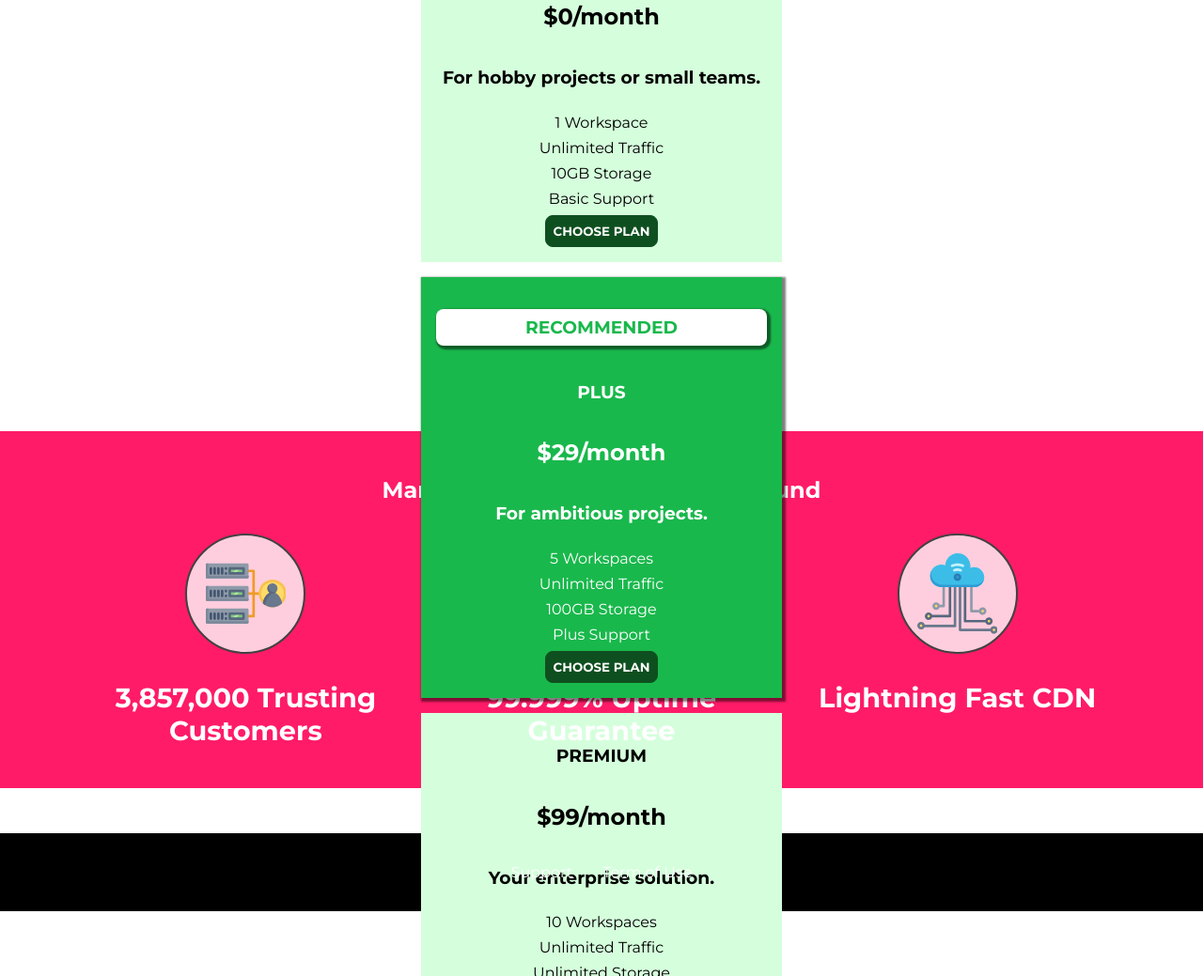
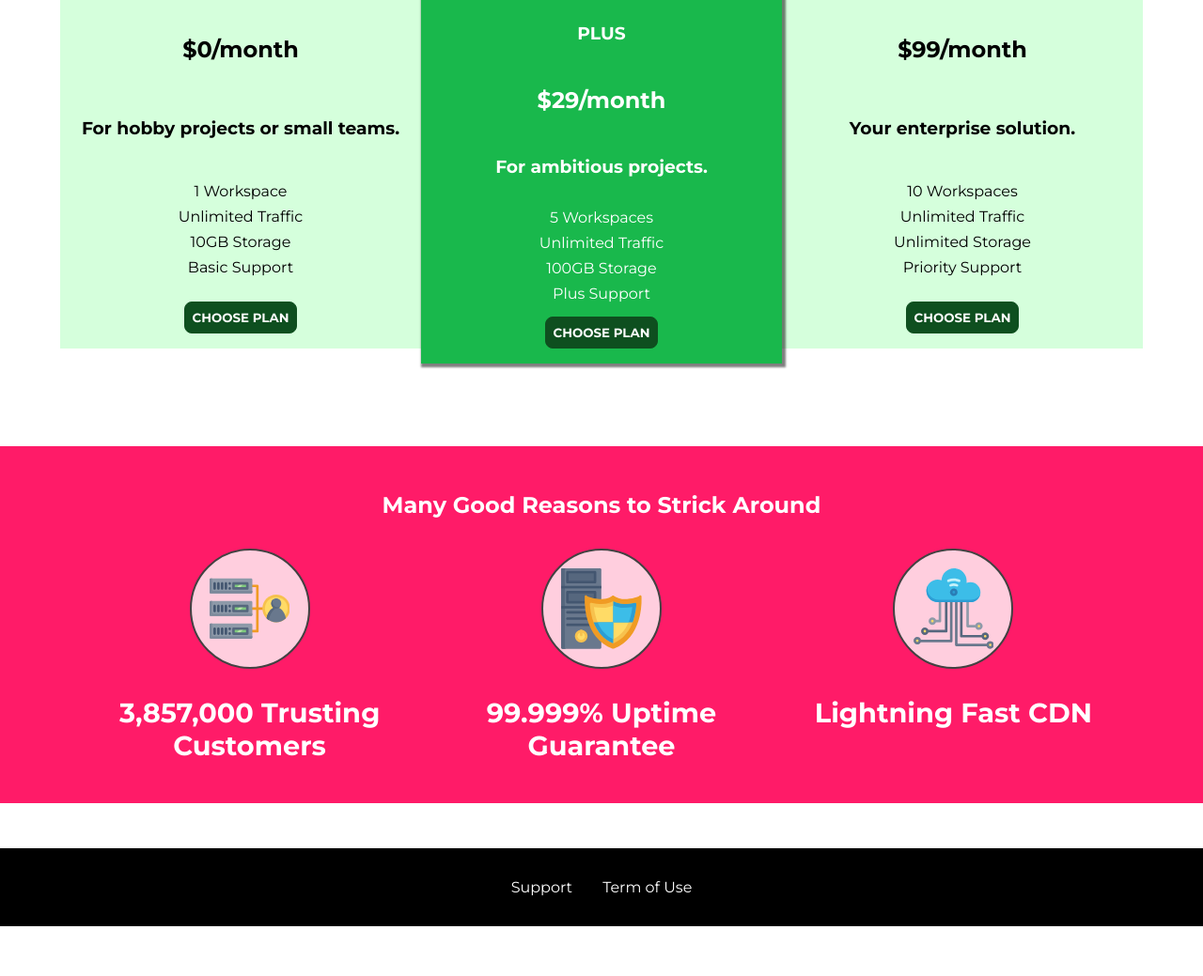
Before and after one commit to KonstantinKazmiruk/uHost, a plain HTML site: page index.html in a window 1280 px wide. Shown: the part 490-1529 px from the top of the page at 94% size. After the commit the page ends 1476 px from the top, so only its background shows below. Drawn offline with Linux system fonts and the light colour scheme.

Commit message:
added flex to customers page

```diff
--- a/main.css
+++ b/main.css
@@ -160,28 +160,31 @@ body {
         display: flex;
         justify-content: center;
         align-items: center;
-        flex-direction: column;
-        justify-content: space-between;
-        height: 30rem;
+
 }
     .plan{
-        display: flex;
-        flex-direction: column;
         width: 30%;
         min-width: 13rem;
         max-width: 25rem;
+        display: flex;
+        flex-direction: column;
+        justify-content: space-between;
+        height: 28rem;
     }
     .plan--highlighted{
         box-shadow: 2px 2px 2px 2px rgba(0, 0, 0, 0.5);
         z-index: 600;
+        height: 30rem;
     }
 }
 @media (min-width: 40rem){
     .key-features{
-        display: inline-block;
         width: 30%;
-        vertical-align: top;
-        min-width: 13rem;
         max-width: 25rem;
     }
+    .key-features__list{
+        display: flex;
+        justify-content: center;
+
+    }
 }
```
Also changed, not shown: customers/customers.css (+4 -4 lines).
